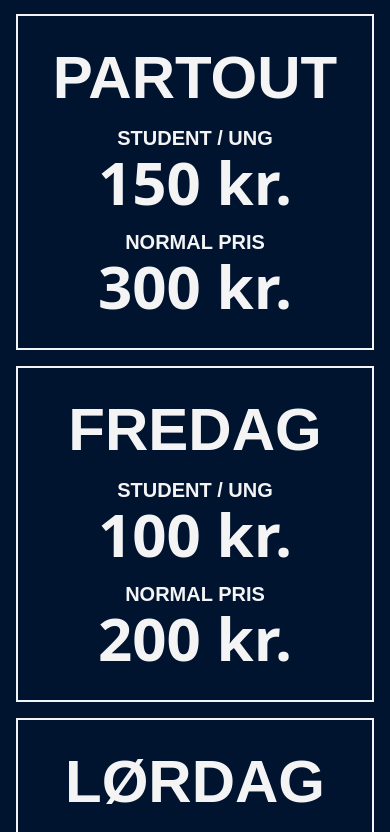
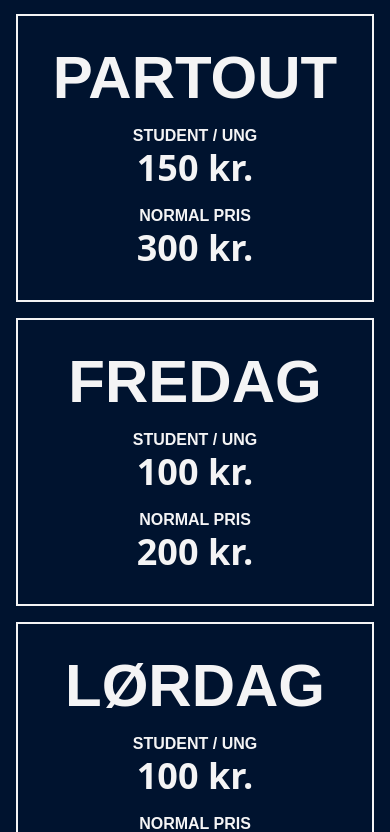
Before and after one commit to andersravn32/kold-festival, a Vue app: page / in a window 390 px wide. Shown: the part 2540-3372 px from the top of the page. Built offline with nearby package versions, Linux system fonts and the light colour scheme; a web font is replaced by a local one.

Commit message:
Add: Added responsive layout

```diff
--- a/src/components/PricePanel.vue
+++ b/src/components/PricePanel.vue
@@ -13,23 +13,14 @@ defineProps({
 
 <template>
   <div class="price-panel">
-    <!--     <h3 class="text-4xl">PARTOUT</h3>
-    <div class="text-white font-body flex flex-col justify-center items-center">
-      <p class="font-normal text-2xl">Student / Ung pris</p>
-      <h4 class="font-bold text-6xl">150 KR.</h4>
-    </div>
-    <div class="text-white font-body flex flex-col justify-center items-center">
-      <p class="font-normal text-2xl">Normal pris</p>
-      <h4 class="font-bold text-6xl">300 KR.</h4>
-    </div> -->
     <h3 class="text-6xl">{{title}}</h3>
     <div class="flex flex-col text-center">
-        <h4 class="text-xl">Student / Ung</h4>
-        <p class="text-6xl font-bold">{{Math.round(price / 2)}} kr.</p>
+        <h4 class="lg:text-lg">Student / Ung</h4>
+        <p class="text-4xl lg:text-6xl font-bold">{{Math.round(price / 2)}} kr.</p>
     </div>
     <div class="flex flex-col text-center">
-        <h4 class="text-xl">Normal pris</h4>
-        <p class="text-6xl font-bold">{{price}} kr.</p>
+        <h4 class="lg:text-xl">Normal pris</h4>
+        <p class="text-4xl lg:text-6xl font-bold">{{price}} kr.</p>
     </div>
   </div>
 </template>
```
